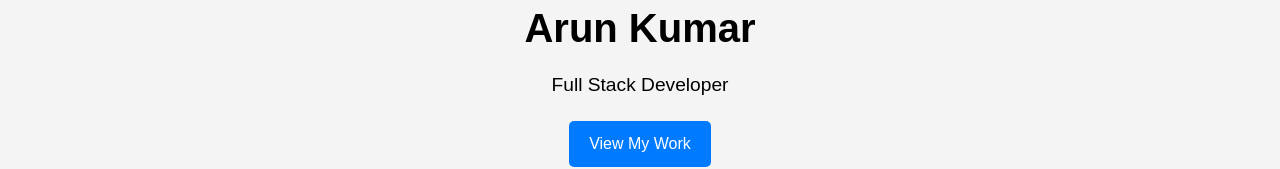
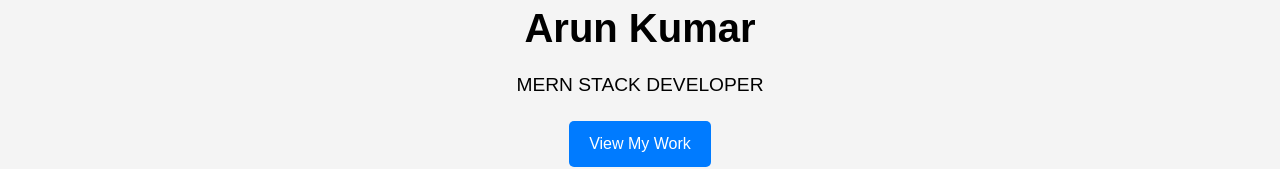
Before and after one commit to ArunBalagani/create-arunbalagani-app, a React (Create React App) app: page / in a window 1280 px wide. Shown: the part 327-496 px from the top of the page. Built offline with nearby package versions, Linux system fonts and the light colour scheme.

Commit message:
Home Update

```diff
--- a/src/components/Home.js
+++ b/src/components/Home.js
@@ -9,7 +9,7 @@ const Home = () => {
             <div className="hero">
                 <img src={banner} alt="Arun Kumar" className="profile-image" width="300" height="200" />
                 <h1>Arun Kumar</h1>
-                <p>Full Stack Developer</p>
+                <p>MERN STACK DEVELOPER</p>
                 <a href="#projects" className="btn">View My Work</a>
             </div>
         </section>
```
